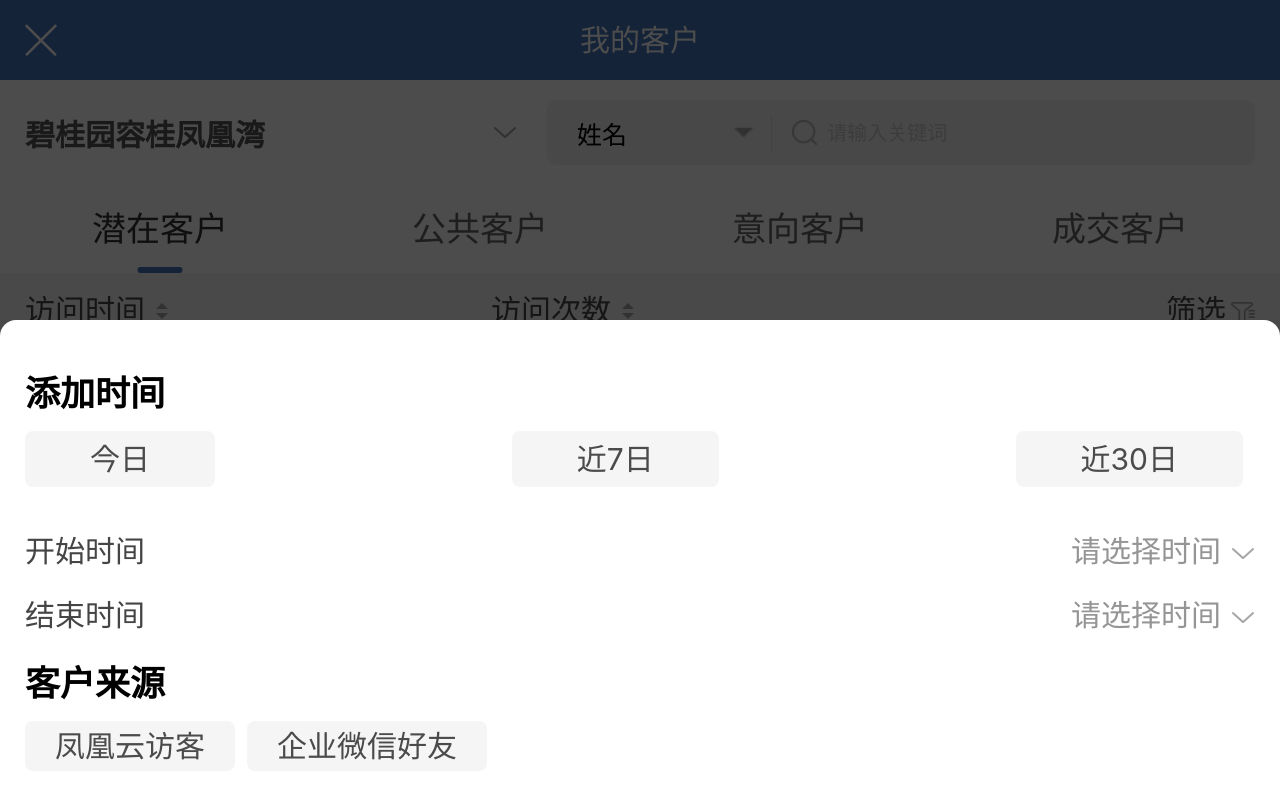
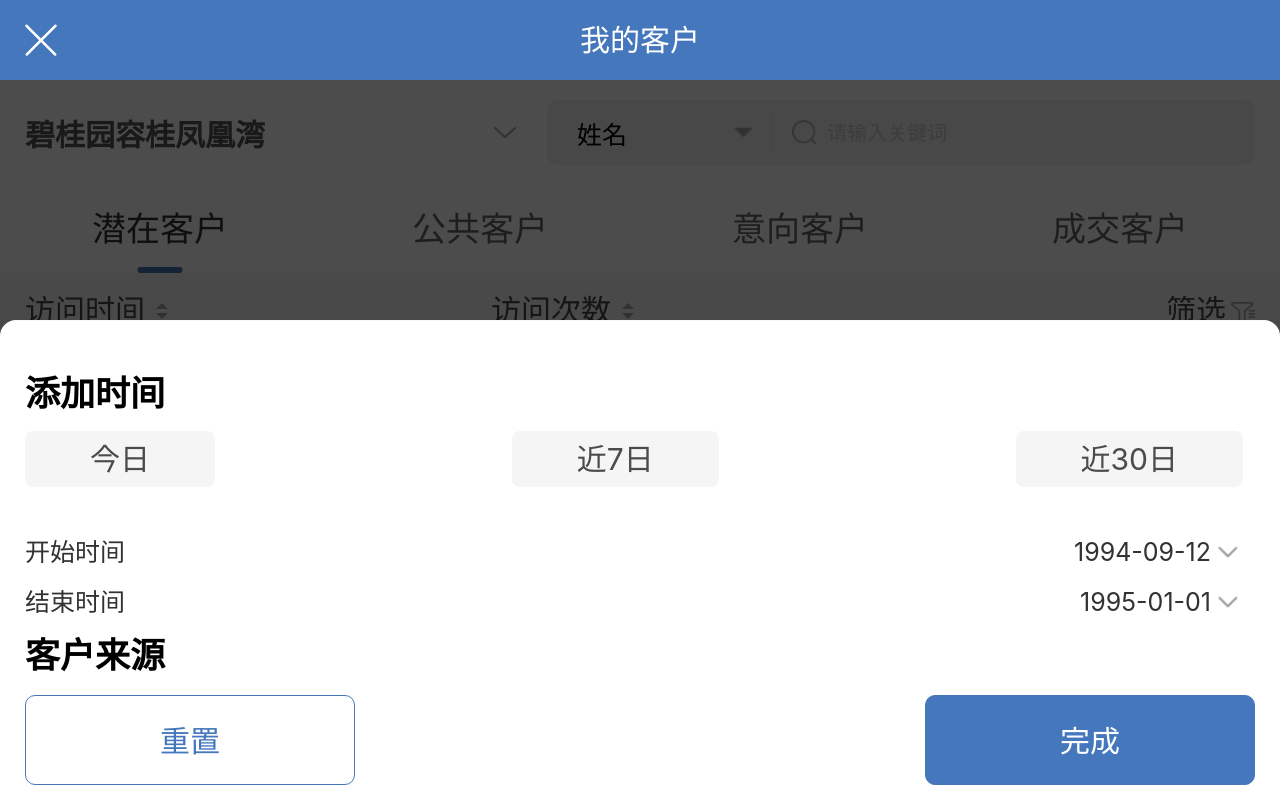
Before and after one commit to hzw-coder/assistant, a Vue app: page /#/customer in a window 1280 px wide. Built offline with nearby package versions, Linux system fonts and the light colour scheme.

Commit message:
潜在客户筛选-时间选择器未开始

```diff
--- a/src/views/Potential/Potential.vue
+++ b/src/views/Potential/Potential.vue
@@ -204,24 +204,26 @@
         <van-radio-group class="isflex" v-model="radio" direction="horizontal">
           <van-radio name="1">今日</van-radio>
           <van-radio name="2">近7日</van-radio>
-          <van-radio name="2">近30日</van-radio>
+          <van-radio name="3">近30日</van-radio>
         </van-radio-group>
       </div>
       <div class="selecttime">
-        <div class="time">
-          <div class="startime">开始时间</div>
-          <div class="select">
-            <span>请选择时间</span>
-            <img src="../../assets/images/下@2x.png" alt="" />
-          </div>
-        </div>
-        <div class="time">
-          <div class="endtime">结束时间</div>
-          <div class="select">
-            <span>请选择时间</span>
-            <img src="../../assets/images/下@2x.png" alt="" />
-          </div>
-        </div>
+        <van-collapse v-model="activeName" accordion>
+          <van-collapse-item name="starttime">
+            <template #title>
+              <div>开始时间</div>
+              <div>1994-09-12</div>
+            </template>
+            内容
+          </van-collapse-item>
+          <van-collapse-item name="endtime">
+            <template #title>
+              <div>结束时间</div>
+              <div>1995-01-01</div>
+            </template>
+            内容
+          </van-collapse-item>
+        </van-collapse>
       </div>
       <div class="option">
         <div class="title">客户来源</div>
@@ -255,6 +257,7 @@ export default {
       finished: false,
       showPopup: true,
       radio: "",
+      activeName: "",
     };
   },
 
@@ -438,8 +441,14 @@ export default {
       }
     }
   }
+  //遮罩层
+  /deep/.van-overlay {
+    top: 0.8rem;
+  }
+
   .popupclass {
     padding: 0.45rem 0.25rem;
+    padding-bottom: 0;
     .option {
       margin-bottom: 0.4rem;
       .title {
@@ -480,9 +489,15 @@ export default {
         }
       }
     }
+    // 按钮
     .twobtn {
       display: flex;
       justify-content: space-between;
+      position: sticky;
+      bottom: 0rem;
+      align-items: center;
+      height: 1.2rem;
+      background-color: #fff;
       div {
         width: 3.3rem;
         text-align: center;
@@ -500,19 +515,38 @@ export default {
         background-color: #4477bc;
       }
     }
+    // 选择时间
     .selecttime {
-      .time {
-        display: flex;
-        justify-content: space-between;
-        margin-bottom: 0.2rem;
-        font-size: 0.3rem;
-        color: #454545;
-        .select {
-          color: #959595;
-          img {
-            width: 0.24rem;
-            height: 0.24rem;
-            margin-left: 0.1rem;
+      /deep/ .van-hairline--top-bottom {
+        position: static;
+      }
+      /deep/ .van-hairline--top-bottom::after {
+        border: none;
+      }
+      /deep/ .van-collapse {
+        .van-collapse-item {
+          position: static;
+          .van-cell {
+            position: static;
+            padding: 0;
+            .van-cell__title {
+              font-size: 0.25rem;
+              display: flex;
+              align-items: center;
+              justify-content: space-between;
+              height: 0.5rem;
+            }
+            .van-icon {
+              width: 0.4rem;
+              height: 0.5rem;
+              font-size: 0.25rem;
+              line-height: 0.5rem;
+            }
+          }
+          .van-cell::after {
+            border: none;
+            position: static;
+            content: "";
           }
         }
       }
```
